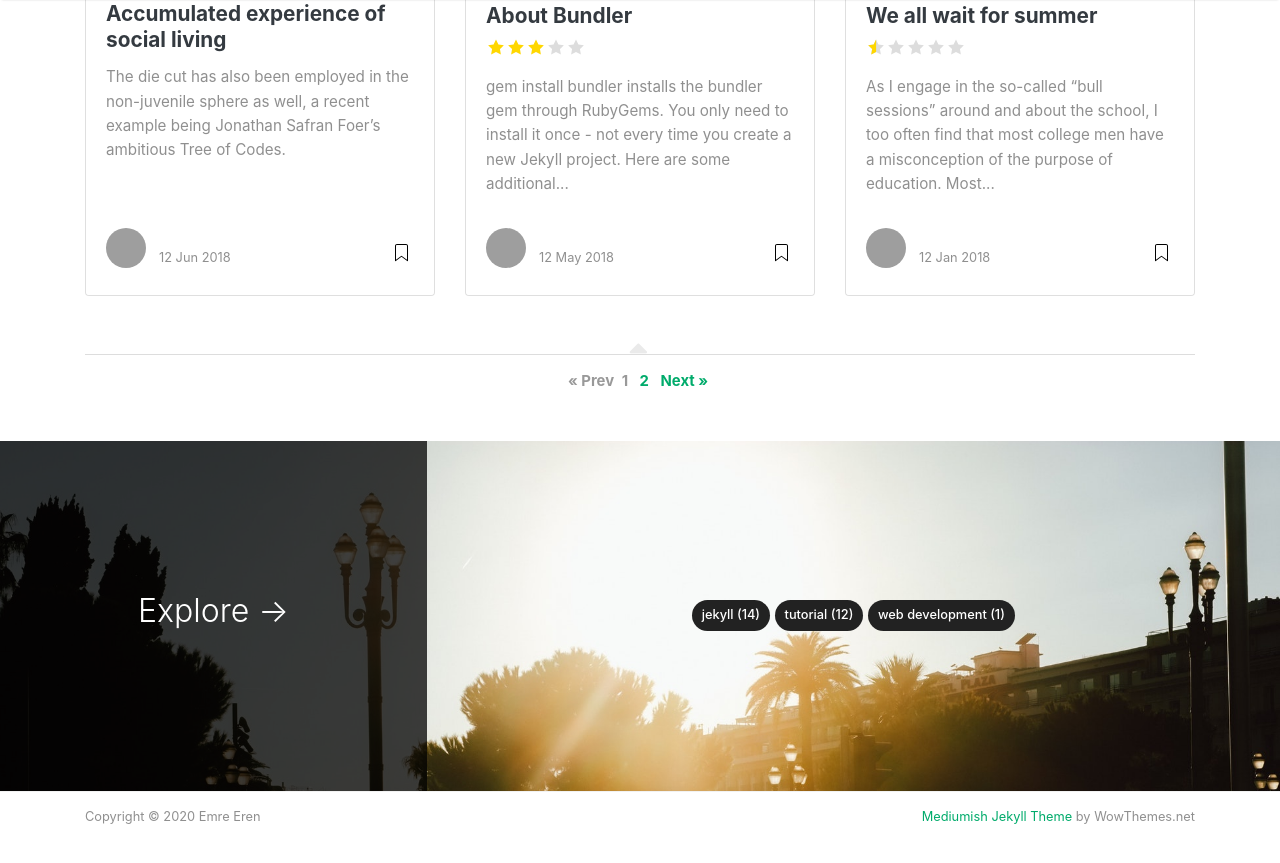
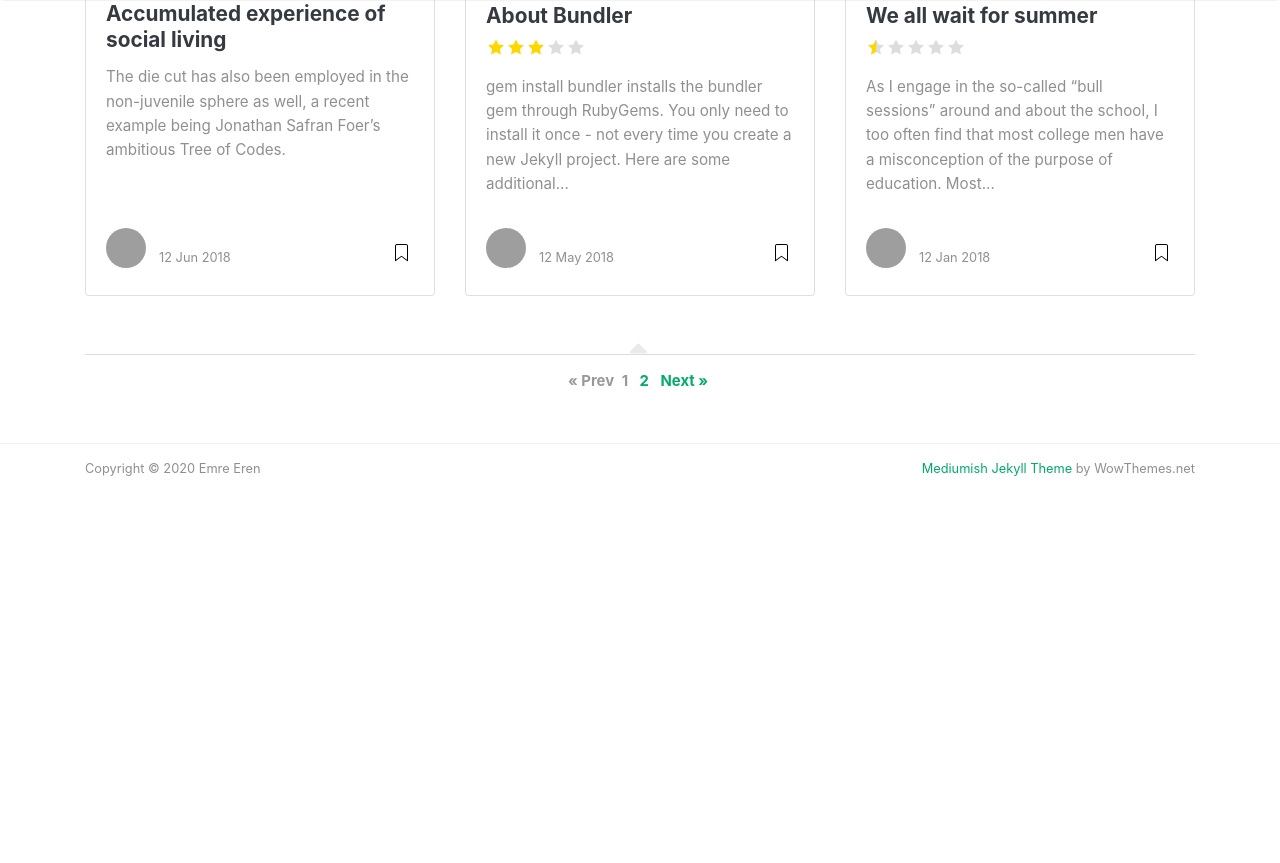
Before and after one commit to emreshome/emreshome.github.io, a Jekyll site: the page built from index.html, in a window 1280 px wide and 900 px high, scrolled down 1540 px. Shown: the top 863 px of the window. Built offline with Jekyll 4.4.1, drawn with Linux system fonts in a browser that asks for light colours; nearby versions of some CDN libraries; the list of posts is cut into pages by our own code; after the commit the page ends 2092 px from its top, so only the background shows below that; some of the changed text lies outside the part shown; grey boxes are pictures that could not be loaded.

Commit message:
layout change

```diff
--- a/_layouts/default.html
+++ b/_layouts/default.html
@@ -75,22 +75,6 @@ ga('send', 'pageview');
                 <a class="nav-link" href="{{ site.baseurl }}/about">About</a>
                 </li>
 
-                <li class="nav-item">
-                <a target="_blank" class="nav-link" href="https://bootstrapstarter.com/bootstrap-templates/template-mediumish-bootstrap-jekyll/"> Docs</a>
-                </li>
-
-                <li class="nav-item">
-                <a target="_blank" class="nav-link" href="https://www.wowthemes.net/themes/mediumish-wordpress/"><i class="fab fa-wordpress-simple"></i> WP Version</a>
-                </li>
-
-                <li class="nav-item">
-                <a target="_blank" class="nav-link" href="https://www.wowthemes.net/themes/mediumish-ghost/"><i class="fab fa-snapchat-ghost"></i> Ghost Version</a>
-                </li>
-
-                <li class="nav-item">
-                <a target="_blank" class="nav-link" href="https://github.com/wowthemesnet/mediumish-theme-jekyll"><i class="fab fa-github"></i> Fork on Github</a>
-                </li>
-
                 {% include search-lunr.html %}
 
             </ul>
@@ -142,7 +126,7 @@ ga('send', 'pageview');
 </div>
 
 <!-- Categories Jumbotron
-================================================== -->
+==================================================
 <div class="jumbotron fortags">
 	<div class="d-md-flex h-100">
 		<div class="col-md-4 transpdark align-self-center text-center h-100">
@@ -165,6 +149,7 @@ ga('send', 'pageview');
 		</div>
 	</div>
 </div>
+-->
 
 <!-- Begin Footer
 ================================================== -->
```
